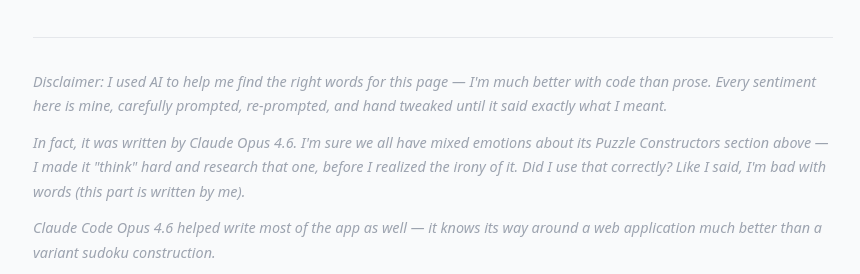
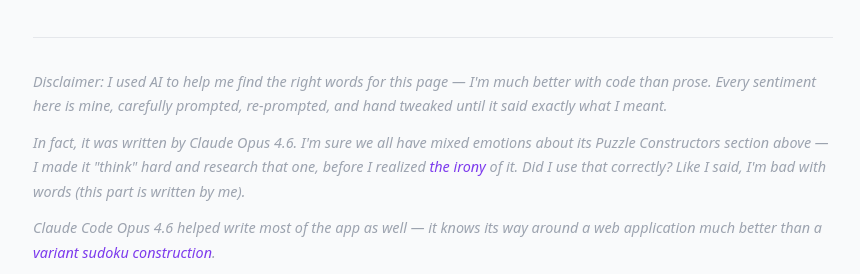
Before and after one commit to tylerj/sudoku-homepage, a plain HTML site: page index.html in a window 1280 px wide. Shown: the part 4640-4914 px from the top of the page, without its empty margins (207-1067 px from the left). Drawn offline with Linux system fonts and the light colour scheme.

Commit message:
add links to claude opus 4.6 disclaimer

```diff
--- a/index.html
+++ b/index.html
@@ -1030,8 +1030,8 @@
 
           <div class="community-disclaimer animate-on-scroll">
             <p>Disclaimer: I used AI to help me find the right words for this page &mdash; I'm much better with code than prose. Every sentiment here is mine, carefully prompted, re-prompted, and hand tweaked until it said exactly what I meant.</p>
-            <p>In fact, it was written by Claude Opus 4.6. I'm sure we all have mixed emotions about its Puzzle Constructors section above &mdash; I made it "think" hard and research that one, before I realized the irony of it. Did I use that correctly? Like I said, I'm bad with words (this part is written by me).</p>
-            <p>Claude Code Opus 4.6 helped write most of the app as well &mdash; it knows its way around a web application much better than a variant sudoku construction.</p>
+            <p>In fact, it was written by Claude Opus 4.6. I'm sure we all have mixed emotions about its Puzzle Constructors section above &mdash; I made it "think" hard and research that one, before I realized <a href="https://www.youtube.com/watch?v=lRoIHses5nM" target="_blank" rel="noopener noreferrer">the irony</a> of it. Did I use that correctly? Like I said, I'm bad with words (this part is written by me).</p>
+            <p>Claude Code Opus 4.6 helped write most of the app as well &mdash; it knows its way around a web application much better than a <a href="https://www.youtube.com/watch?v=uK4MaszybIM" target="_blank" rel="noopener noreferrer">variant sudoku construction</a>.</p>
             <p>P.S. &mdash; If you couldn't tell, it LOVES using em dashes &mdash; the things that are surrounding these words &mdash; so that's always a solid tell something was written by AI. &mdash;</p>
           </div>
         </div>
```
